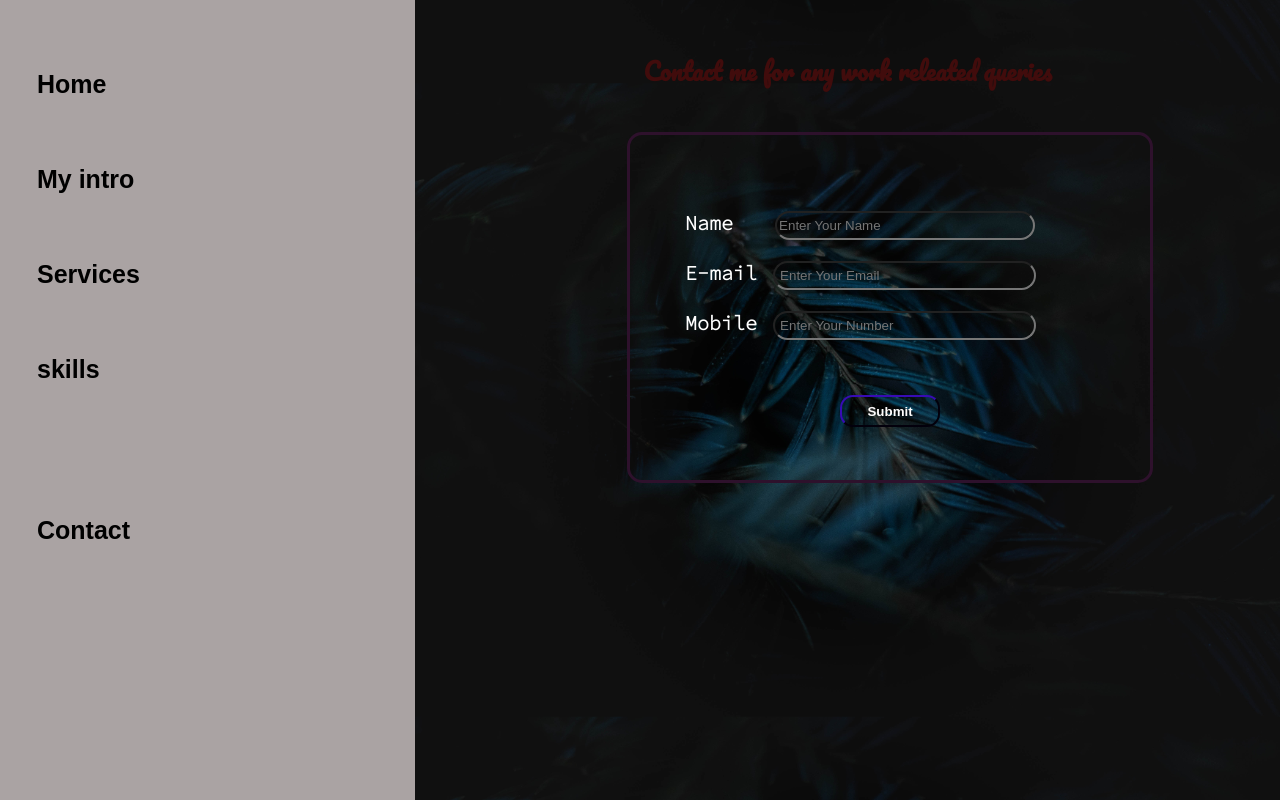
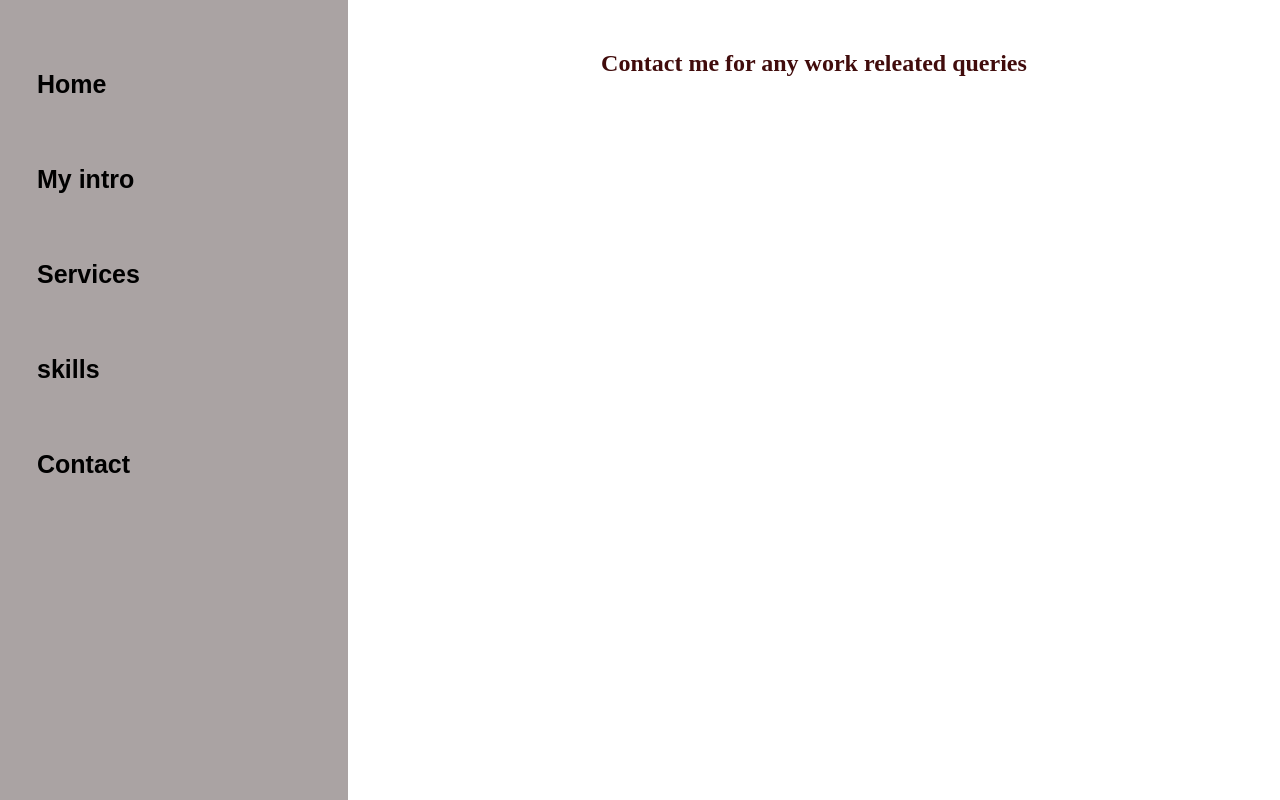
Before and after one commit to sibaprasad474/project1, a plain HTML site: page contact.html in a window 1280 px wide. Drawn offline with Linux system fonts and the light colour scheme; a web font is replaced by a local one.

```diff
--- a/contact.html
+++ b/contact.html
@@ -12,37 +12,20 @@
       <div class="sidebar">
         <nav>
           <ul>
-            <li><a href="/"> Home </a></li>
+            <li><a href="/index.html"> Home </a></li>
             <li><a href="/intro.html"> My intro </a></li>
             <li><a href="/services.html"> Services </a></li>
-            <li><a href="/skill.html"> skills </a><li>
+           <li><a href="/skill.html"> skills </a></li>
             <li><a href="/Contact.html">Contact</a></li>
           </ul>
         </nav>
       </div>
-      <div class="main2">
+      <div class="main">
         <h2 class="contacthead">
             Contact me for any work releated queries
         </h2>
 
-        <div class="contactme">
-          <form>
-            <div class="forminputs">
-              <label for="inputname" class="forminput1" id="inputn">Name</label>
-              <input type="text" class="input1" id="Cname" placeholder="Enter Your Name">
-            </div>
 
-            <div class="forminputs">
-              <label for="inputemail" class="forminput2" id="inputem">E-mail</label>
-              <input type="email" class="input1" id="Cemail"placeholder="Enter Your Email">
-            </div>
-
-            <div class="forminputs">
-              <label for="inputmob" class="forminput3" id="inputmb">Mobile</label>
-              <input type="number" class="input1" id="Cno"placeholder="Enter Your Number">
-            </div>
-            <button type="submit" class="sbtn">Submit</button>
-          </form>
         </div>
       </div>
     </div>
--- a/styles.css
+++ b/styles.css
@@ -122,102 +122,15 @@
 /* starting of contact page designing */
 
 
-.main2 {
+/* .main2 {
   background-image: url("/blackbg1.jpg");
   background-position: center;
   background-size: 950px;
   width: 70vw;
-}
+} */
 .contacthead {
   text-align: center;
   color: rgb(65, 12, 12);
   padding-top: 50px;
-  font-family: "Pacifico", "cursive";
   margin-bottom: 40px;
 }
-form{
-  margin-top: 70px;
-}
-.contactme {
-  border: 3px solid rgb(46, 17, 44);
-  margin-left: 212px;
-  width: 520px;
-  background-color: transparent;
-  border-radius: 15px;
-  color: white;
-  height: 345px;
-  font-size: bold;
-}
-.contactme .forminputs{
-  padding: 5px;
-  padding-left: 55px;
-  margin-top: 10px;
-}
-.forminput1{
-color: white;
-font-size: 20px;
-font-family:"Source Code Pro";
-font-weight: bold;
-}
-#Cname{
-  height: 25px;
-  width: 254px;
-  border-radius: 22px;
-  /* background-color:white; */
-  margin-left: -20px;
-  padding-left: 2px;
-  background-color: transparent;
-  color: white;
-}
-.forminput2{
-color: white;
-font-size: 20px;
-font-family:"Source Code Pro";
-font-weight: bold;
-padding-right: 12px;
-}
-#Cemail{
-  height: 25px;
-  width: 254px;
-  border-radius: 22px;
-  background-color: transparent;
-  color: white;
-  padding-left: 5px;
-}
-.forminput3{
-color: white;
-font-size: 20px;
-font-family:"Source Code Pro";
-font-weight: bold;
-  }
-#Cno{
-  height: 25px;
-  width: 254px;
-  border-radius: 22px;
-  background-color: transparent;
-  color: white;
-  padding-left: 5px;
-  }
-  #inputn{
-    padding-right: 58px;
-  }
-  #inputmb{
-    padding-right: 12px;
-  }
-  .sbtn{
-    margin-top: 50px;
-    margin-left: 250px;
-    height: 32px;
-    border-radius: 13px;
-    background-color: transparent;
-    border-color: #1e0661;
-    color: rgb(255, 253, 253);
-    width: 100px;
-    margin-left: 210px;
-    font-size:smaller;
-    font-weight: bold;
-  }
-  .sbtn:hover{
-    background-color:#33063b50;
-  }
-  /* ---------------------------------------------- */
```
